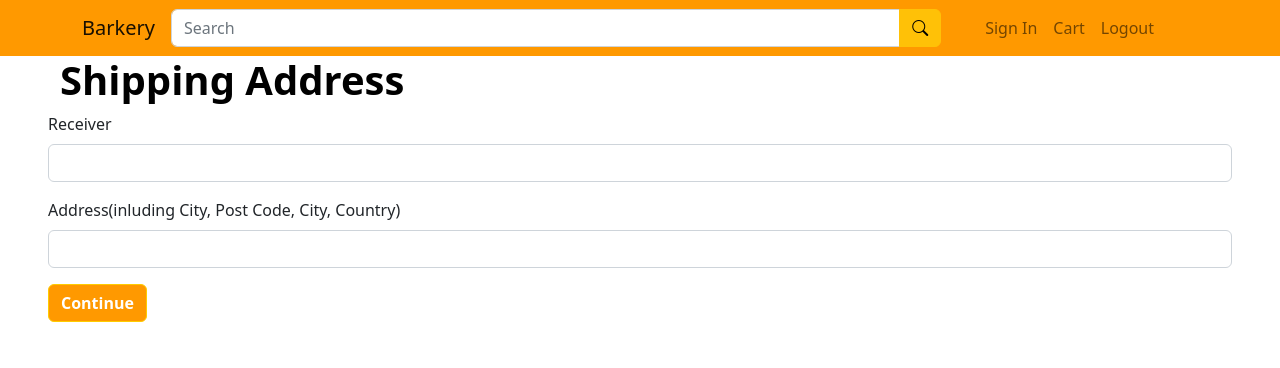
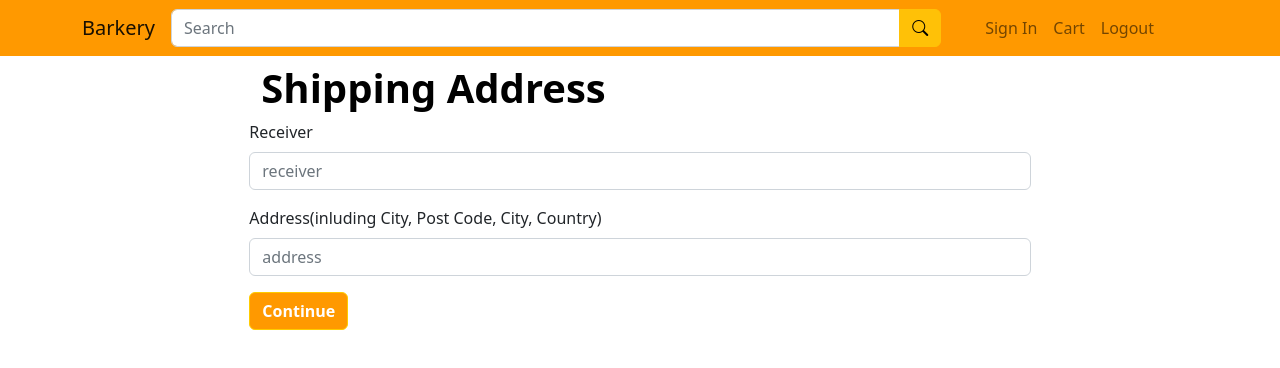
Before and after one commit to DreamerAmy/Shop4Pets, a React (Create React App) app in the folder frontend/: page /shipping in a window 1280 px wide. Shown: the top 368 px of the page. Built offline with nearby package versions, Linux system fonts and the light colour scheme; no server answers.

Commit message:
adjust column width, add place holder

```diff
--- a/frontend/src/screens/CheckoutScreens/CartScreen.js
+++ b/frontend/src/screens/CheckoutScreens/CartScreen.js
@@ -39,7 +39,10 @@ export default function CartScreen() {
     navigate('/shipping');
   };
   return (
-    <div>
+    <div className="row mt-2">
+      <div className="col-2"></div>
+
+      <div className="col-8">
         <Helmet>
           <title>Shopping Cart</title>
         </Helmet>
@@ -120,5 +123,7 @@ export default function CartScreen() {
           </Card.Body>
         </Card>
       </div>
+      <div className="col-2"></div>
+    </div>
   );
 }
--- a/frontend/src/screens/CheckoutScreens/PaymentScreen.js
+++ b/frontend/src/screens/CheckoutScreens/PaymentScreen.js
@@ -52,6 +52,7 @@ export default function PaymentScreen() {
               <Form.Label>Credit Card Number</Form.Label>
               <Form.Control
                 value={creditCardNumber}
+                placeholder="Credit Card Number"
                 onChange={(e) => setCreditCardNumber(e.target.value)}
                 required
               />
@@ -62,6 +63,7 @@ export default function PaymentScreen() {
               <Form.Label>Name on Card</Form.Label>
               <Form.Control
                 value={creditCardName}
+                placeholder="Name on Card"
                 onChange={(e) => setCreditCardName(e.target.value)}
                 required
               />
@@ -72,6 +74,7 @@ export default function PaymentScreen() {
               <Form.Label>Expiration Date (e.g. 01/24) </Form.Label>
               <Form.Control
                 value={creditCardExpiration}
+                placeholder="Expiration Date"
                 onChange={(e) => setCreditCardExpiration(e.target.value)}
                 required
               />
@@ -82,6 +85,7 @@ export default function PaymentScreen() {
               <Form.Label>Security Code </Form.Label>
               <Form.Control
                 value={creditCardSecurityCode}
+                placeholder="Security Code"
                 onChange={(e) => setcreditCardSecurityCode(e.target.value)}
                 required
               />
--- a/frontend/src/screens/CheckoutScreens/PlaceOrderScreen.js
+++ b/frontend/src/screens/CheckoutScreens/PlaceOrderScreen.js
@@ -86,6 +86,9 @@ export default function PlaceOrderScreen() {
 
   return (
     <div className="mx-5">
+      <div className="row mt-2">
+        <div className="col-2"></div>
+        <div className="col-8">
           <Helmet>
             <title>Preview Order</title>
           </Helmet>
@@ -195,6 +198,7 @@ export default function PlaceOrderScreen() {
               </ListGroup>
             </Card.Body>
           </Card>
-    </div>
+        </div></div>
+      <div className="col-2"></div></div>
   );
 }
--- a/frontend/src/screens/CheckoutScreens/ShippingAddressScreen.js
+++ b/frontend/src/screens/CheckoutScreens/ShippingAddressScreen.js
@@ -35,6 +35,9 @@ export default function ShippingAddressScreen() {
   };
   return (
     <div className="mx-5">
+      <div className="row mt-2">
+        <div className="col-2"></div>
+        <div className="col-8">
           <Helmet>
             <title>Shipping Address</title>
           </Helmet>
@@ -44,6 +47,7 @@ export default function ShippingAddressScreen() {
               <Form.Label>Receiver</Form.Label>
               <Form.Control
                 value={receiver}
+                placeholder="receiver"
                 onChange={(e) => setReceiver(e.target.value)}
                 required
               />
@@ -55,6 +59,7 @@ export default function ShippingAddressScreen() {
               </Form.Label>
               <Form.Control
                 value={address}
+                placeholder="address"
                 onChange={(e) => setAddress(e.target.value)}
                 required
               />
@@ -71,5 +76,8 @@ export default function ShippingAddressScreen() {
             </div>
           </form>
         </div>
+        <div className="col-2"></div>
+      </div>
+    </div>
   );
 }
--- a/frontend/src/screens/Login.js
+++ b/frontend/src/screens/Login.js
@@ -1,12 +1,12 @@
-import {useState} from "react";
-import {useDispatch, useSelector} from "react-redux";
-import {loginThunk} from "../services/UserThunks";
+import { useState } from "react";
+import { useDispatch, useSelector } from "react-redux";
+import { loginThunk } from "../services/UserThunks";
 import './index.css';
-import {Link} from "react-router-dom";
-import {Helmet} from "react-helmet-async";
-import {Container, Form} from "react-bootstrap";
+import { Link } from "react-router-dom";
+import { Helmet } from "react-helmet-async";
+import { Container, Form } from "react-bootstrap";
 import Button from "react-bootstrap/Button";
-import {redirect} from "react-router";
+import { redirect } from "react-router";
 
 
 const Login = () => {
@@ -16,13 +16,13 @@ const Login = () => {
 
     // const [accountType, setAccountType] = useState('')
 
-    const {currentUser} = useSelector((state) => state.user)
+    const { currentUser } = useSelector((state) => state.user)
     const dispatch = useDispatch()
 
 
     const handleLoginBtn = async () => {
 
-        const loginUser = {email, password}
+        const loginUser = { email, password }
         await dispatch(loginThunk(loginUser))
 
         // try {
@@ -40,7 +40,7 @@ const Login = () => {
         //     }
         // }
     }
-    return(
+    return (
         <>
             <Container className="small-container">
                 <Helmet>
@@ -53,6 +53,7 @@ const Login = () => {
                         <Form.Control
                             type="email"
                             required
+                            placeholder="email"
                             onChange={(e) => setEmail(e.target.value)}
                         />
                     </Form.Group>
@@ -60,6 +61,7 @@ const Login = () => {
                         <Form.Label>Password</Form.Label>
                         <Form.Control
                             type="password"
+                            placeholder="password"
                             required
                             onChange={(e) => setPassword(e.target.value)}
                         />
--- a/frontend/src/screens/Register.js
+++ b/frontend/src/screens/Register.js
@@ -1,12 +1,12 @@
-import {useState} from "react";
-import {useDispatch, useSelector} from "react-redux";
-import {registerThunk} from "../services/UserThunks";
+import { useState } from "react";
+import { useDispatch, useSelector } from "react-redux";
+import { registerThunk } from "../services/UserThunks";
 import 'react-toastify/dist/ReactToastify.css';
-import {Container, Form} from "react-bootstrap";
-import {Link, useLocation, useNavigate} from "react-router-dom";
+import { Container, Form } from "react-bootstrap";
+import { Link, useLocation, useNavigate } from "react-router-dom";
 import Button from "react-bootstrap/Button";
-import {redirect} from "react-router";
-import {Helmet} from "react-helmet-async";
+import { redirect } from "react-router";
+import { Helmet } from "react-helmet-async";
 
 
 const Register = () => {
@@ -22,9 +22,9 @@ const Register = () => {
     const navigate = useNavigate();
 
 
-    const handleRegisterBtn = async() => {
+    const handleRegisterBtn = async () => {
         try {
-            if(name === "" || password === "" || validatePassword === ""
+            if (name === "" || password === "" || validatePassword === ""
                 || accountType === "" || address === "" || phone === "") {
                 setError('All fields are required')
                 return;
@@ -34,15 +34,15 @@ const Register = () => {
                 return;
             }
             setError(null)
-            const newUser = {name, email, password, accountType, phone, address}
+            const newUser = { name, email, password, accountType, phone, address }
             await dispatch(registerThunk(newUser))
             navigate('/');
-        }catch(error) {
+        } catch (error) {
             setError("something went wrong for registration");
         }
     }
 
-    return(
+    return (
         <>
             <Container className="small-container">
                 <Helmet>
@@ -54,6 +54,7 @@ const Register = () => {
                         <Form.Label>Name</Form.Label>
                         <Form.Control
                             type="name"
+                            placeholder="name"
                             required
                             onChange={(e) => setName(e.target.value)}
                         />
@@ -63,6 +64,7 @@ const Register = () => {
                         <Form.Label>Email</Form.Label>
                         <Form.Control
                             type="email"
+                            placeholder="email"
                             required
                             onChange={(e) => setEmail(e.target.value)}
                         />
@@ -72,6 +74,7 @@ const Register = () => {
                         <Form.Label>Password</Form.Label>
                         <Form.Control
                             type="password"
+                            placeholder="password"
                             required
                             onChange={(e) => setPassword(e.target.value)}
                         />
@@ -81,6 +84,7 @@ const Register = () => {
                         <Form.Label>Confirm Password</Form.Label>
                         <Form.Control
                             type="password"
+                            placeholder="password"
                             required
                             onChange={(e) => setValidatePassword(e.target.value)}
                         />
@@ -102,6 +106,7 @@ const Register = () => {
                         <Form.Label>Phone</Form.Label>
                         <Form.Control
                             type="phone"
+                            placeholder="phone"
                             required
                             onChange={(e) => setPhone(e.target.value)}
                         />
@@ -111,6 +116,7 @@ const Register = () => {
                         <Form.Label>Address</Form.Label>
                         <Form.Control
                             type="address"
+                            placeholder="address"
                             required
                             onChange={(e) => setAddress(e.target.value)}
                         />
```
Lines whose indentation alone changed are shown as unchanged.
